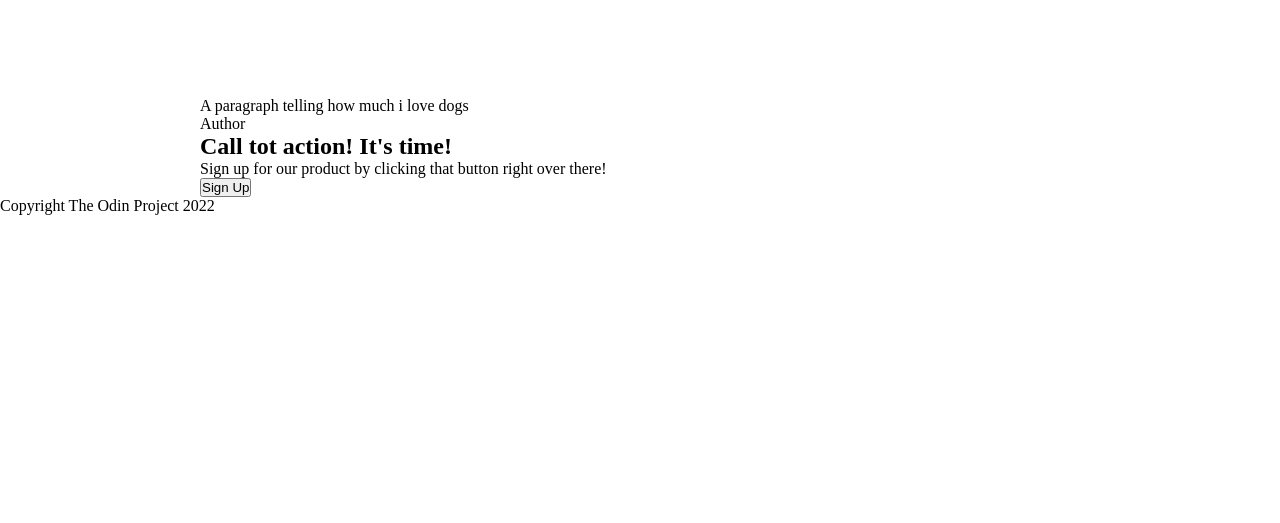
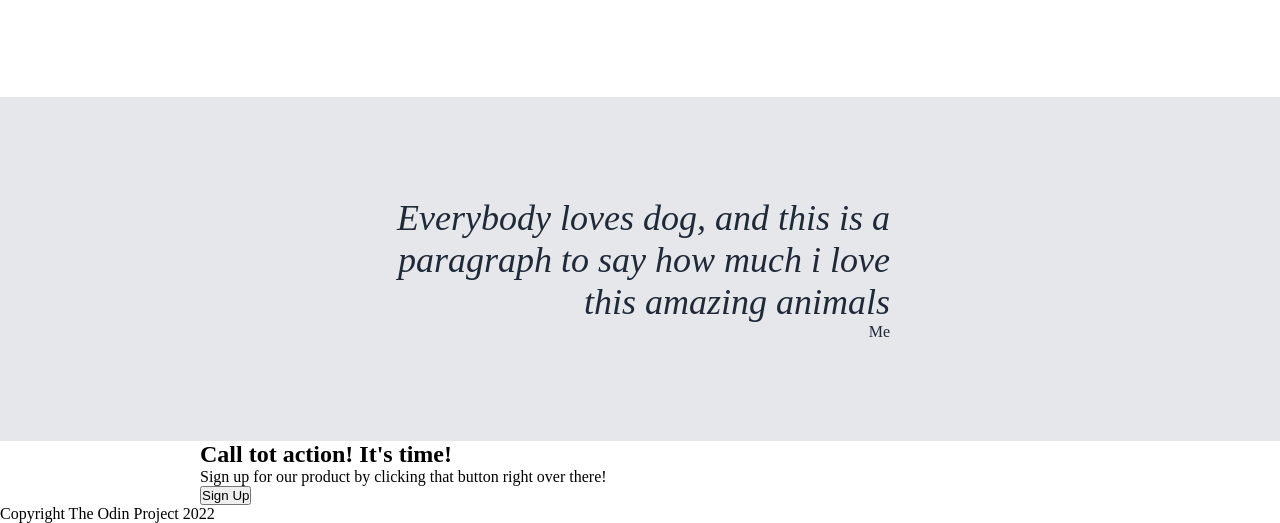
Before and after one commit to ThiagoMNZOliveira/odin-landing-page, a plain HTML site: page index.html in a window 1280 px wide. Shown: the part 987-1510 px from the top of the page. Before the commit the page ends 1202 px from the top, so only its background shows below. Drawn offline with Linux system fonts and the light colour scheme.

Commit message:
quote section

```diff
--- a/index.html
+++ b/index.html
@@ -38,27 +38,33 @@
         <h1>Dogs pictures</h1>
         <div class="images">
             <div>
-                <img src="https://images.pexels.com/photos/13581209/pexels-photo-13581209.jpeg?auto=compress&cs=tinysrgb&w=400" alt="">
+                <img src="https://images.pexels.com/photos/13581209/pexels-photo-13581209.jpeg?auto=compress&cs=tinysrgb&w=400"
+                    alt="">
                 <legend>Francis the pitbull</legend>
             </div>
             <div>
-                <img src="https://images.pexels.com/photos/1186735/pexels-photo-1186735.jpeg?auto=compress&cs=tinysrgb&w=400" alt="">
+                <img src="https://images.pexels.com/photos/1186735/pexels-photo-1186735.jpeg?auto=compress&cs=tinysrgb&w=400"
+                    alt="">
                 <legend>Big nose</legend>
             </div>
             <div>
-                <img src="https://images.pexels.com/photos/10366692/pexels-photo-10366692.jpeg?auto=compress&cs=tinysrgb&w=400" alt="">
+                <img src="https://images.pexels.com/photos/10366692/pexels-photo-10366692.jpeg?auto=compress&cs=tinysrgb&w=400"
+                    alt="">
                 <legend>The cuter dog</legend>
             </div>
             <div>
-                <img src="https://images.pexels.com/photos/7856277/pexels-photo-7856277.jpeg?auto=compress&cs=tinysrgb&w=400" alt="">
+                <img src="https://images.pexels.com/photos/7856277/pexels-photo-7856277.jpeg?auto=compress&cs=tinysrgb&w=400"
+                    alt="">
                 <legend>Dog in the grass</legend>
             </div>
         </div>
     </section>
 
-    <section>
-        <p>A paragraph telling how much i love dogs</p>
-        <p>Author</p>
+    <section id="quote">
+        <div class="quote-text">
+            <p class="quote">Everybody loves dog, and this is a paragraph to say how much i love this amazing animals</p>
+            <p class="author">Me</p>
+        </div>
     </section>
 
     <section>
--- a/style.css
+++ b/style.css
@@ -110,6 +110,7 @@ section {
 #pictures h1 {
     font-size: 36px;
     color: #1F2937;
+    font-weight: bold;
 }
 
 .images {
@@ -127,3 +128,30 @@ section {
 .images legend {
     text-align: center;
 }
+
+#quote {
+    display: flex;
+    padding: 100px;
+    justify-content: center;
+    align-items: center;
+    flex-direction: column;
+    background-color: #e5e7eb;
+}
+
+.quote-text {
+    display: flex;
+    flex-direction: column;
+    text-align: end;
+    max-width: 500px;
+}
+
+.quote {
+    font-size: 36px;
+    font-weight: lighter;
+    font-style: italic;
+    color: #1f2937;
+}
+
+.author {
+    color: #1F2937;
+}
```
